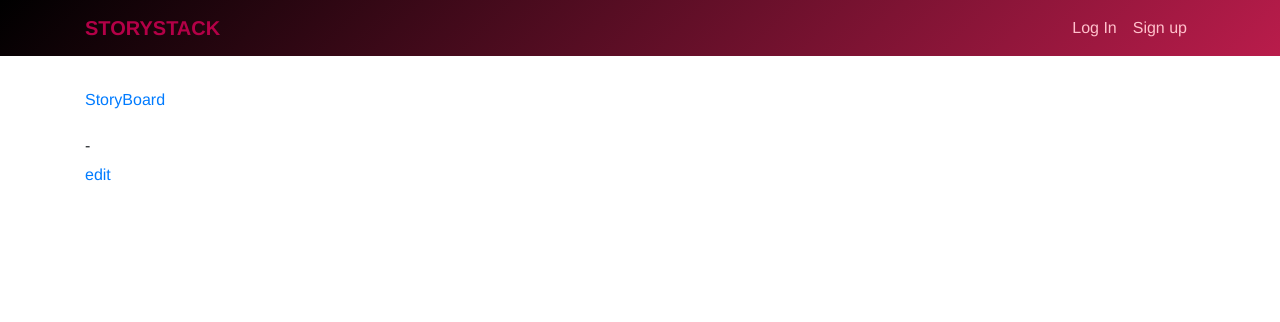
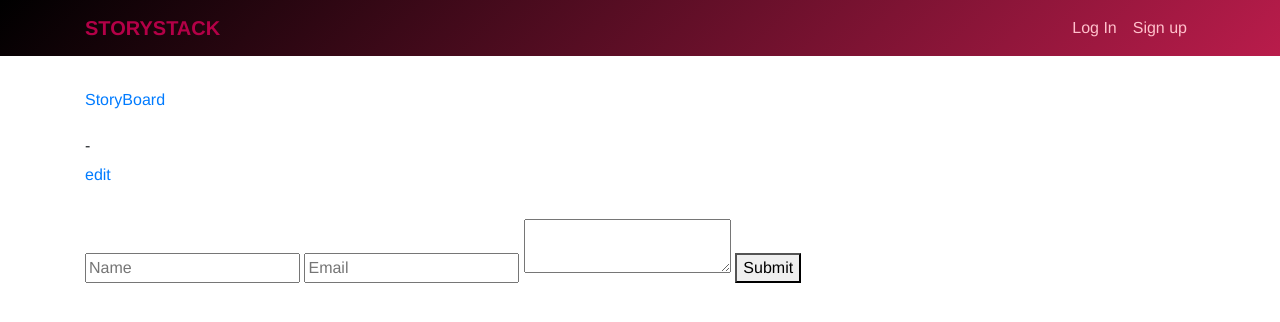
Before and after one commit to trexr/story-stack, a Django app: template apps/posts/templates/posts/post_detail.html in a window 1280 px wide. Shown: the top 322 px of the page. Run offline with Django 3.2, Linux system fonts and the light colour scheme; the template is opened without the code that fills it, so the values that code supplies are empty; some libraries are stand-ins or nearby versions.

Commit message:
basic placeholder mailgun form added to story detail.html

```diff
--- a/apps/posts/templates/posts/post_detail.html
+++ b/apps/posts/templates/posts/post_detail.html
@@ -35,6 +35,14 @@
 
     </div>
   </div>
+
+  <form action="/send-email" method="POST">
+<input name="name" placeholder="Name" />
+<input name="email" type="email" placeholder="Email" />
+<textarea name="message">
+</textarea>
+<button type="submit">Submit</button>
+</form>
   {% else%}
 
   <h1>Forbidden (403)</h1>
```
